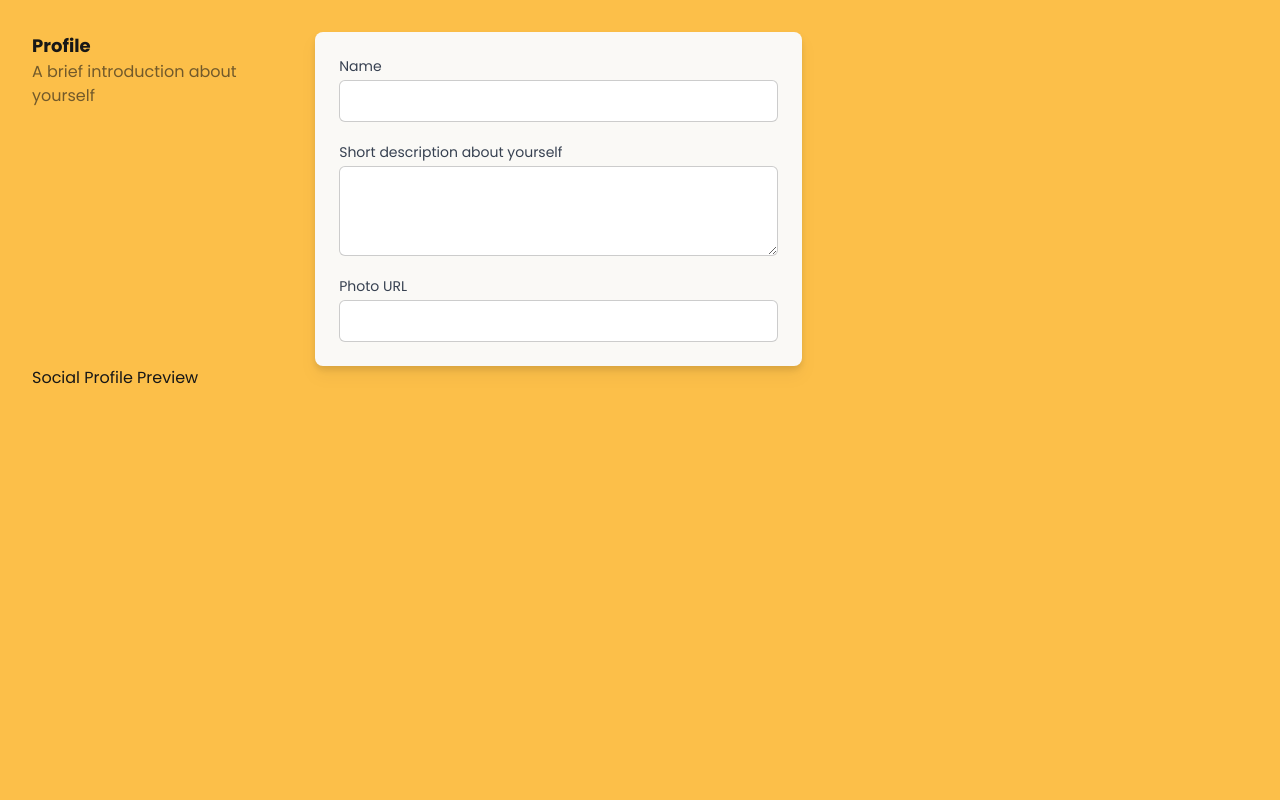
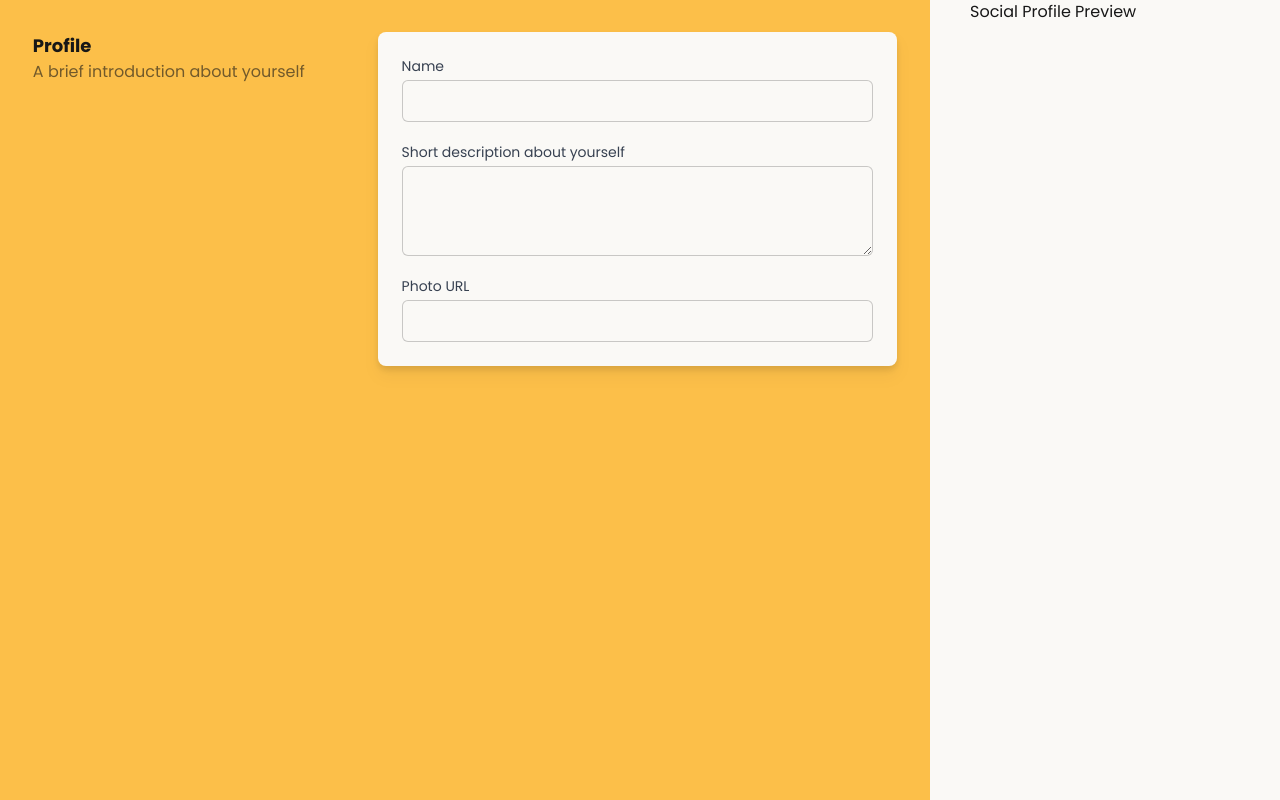
Before and after one commit to muhkyle17/creator-social-profile, a Next.js app: page / in a window 1280 px wide. Built offline with nearby package versions, Linux system fonts and the light colour scheme.

Commit message:
Adjust structure of the page

```diff
--- a/src/app/components/Profile.jsx
+++ b/src/app/components/Profile.jsx
@@ -1,11 +1,11 @@
 const Profile = () => {
   return (
-    <div className='flex flex-row gap-10'>
-      <div className='w-[20%]'>
+    <div className='p-8 flex flex-row gap-10 justify-around bg-foreground h-full'>
+      <div className='w-[35%]'>
         <h1 className='font-bold text-lg'>Profile</h1>
         <h2 className='opacity-60'>A brief introduction about yourself</h2>
       </div>
-      <div className='w-[40%] bg-white p-6 rounded-lg drop-shadow-lg flex flex-col gap-5'>
+      <div className='w-[60%] h-fit bg-white p-6 rounded-lg drop-shadow-lg flex flex-col gap-5'>
         <div className='flex flex-col gap-1'>
           <label htmlFor='name' className='text-sm text-gray-700'>
             Name
@@ -14,7 +14,7 @@ const Profile = () => {
             aria-label='Name Input'
             type='text'
             name='name'
-            className='border border-opacity-20 border-black rounded-md p-3 text-xs'
+            className='border border-opacity-20 border-black bg-white rounded-md p-3 text-xs'
           />
         </div>
         <div className='flex flex-col gap-1'>
@@ -26,7 +26,7 @@ const Profile = () => {
             rows='4'
             type='text'
             name='description'
-            className='border border-opacity-20 border-black rounded-md p-3 text-xs'
+            className='border border-opacity-20 border-black bg-white rounded-md p-3 text-xs'
           />
         </div>
         <div className='flex flex-col gap-1'>
@@ -37,7 +37,7 @@ const Profile = () => {
             aria-label='Photo Url Image Input'
             type='photoUrl'
             name='name'
-            className='border border-opacity-20 border-black rounded-md p-3 text-xs'
+            className='border border-opacity-20 border-black bg-white rounded-md p-3 text-xs'
           />
         </div>
       </div>
--- a/src/app/components/SocialProfilePreview.jsx
+++ b/src/app/components/SocialProfilePreview.jsx
@@ -1,5 +1,5 @@
 const SocialProfilePreview = () => {
-  return <div>Social Profile Preview</div>
+  return <div className='bg-white h-full'>Social Profile Preview</div>
 }
 
 export default SocialProfilePreview
--- a/src/app/globals.css
+++ b/src/app/globals.css
@@ -19,5 +19,5 @@
 
 body {
   color: var(--background);
-  background: var(--foreground);
+  background: var(--white);
 }
--- a/src/app/page.js
+++ b/src/app/page.js
@@ -3,11 +3,11 @@ import SocialProfilePreview from './components/SocialProfilePreview'
 
 export default function Home() {
   return (
-    <div className='p-8'>
-      <div>
+    <div className='flex flex-row gap-10'>
+      <div className='w-3/4 h-screen'>
         <Profile />
       </div>
-      <div>
+      <div className='w-1/4'>
         <SocialProfilePreview />
       </div>
     </div>
```
